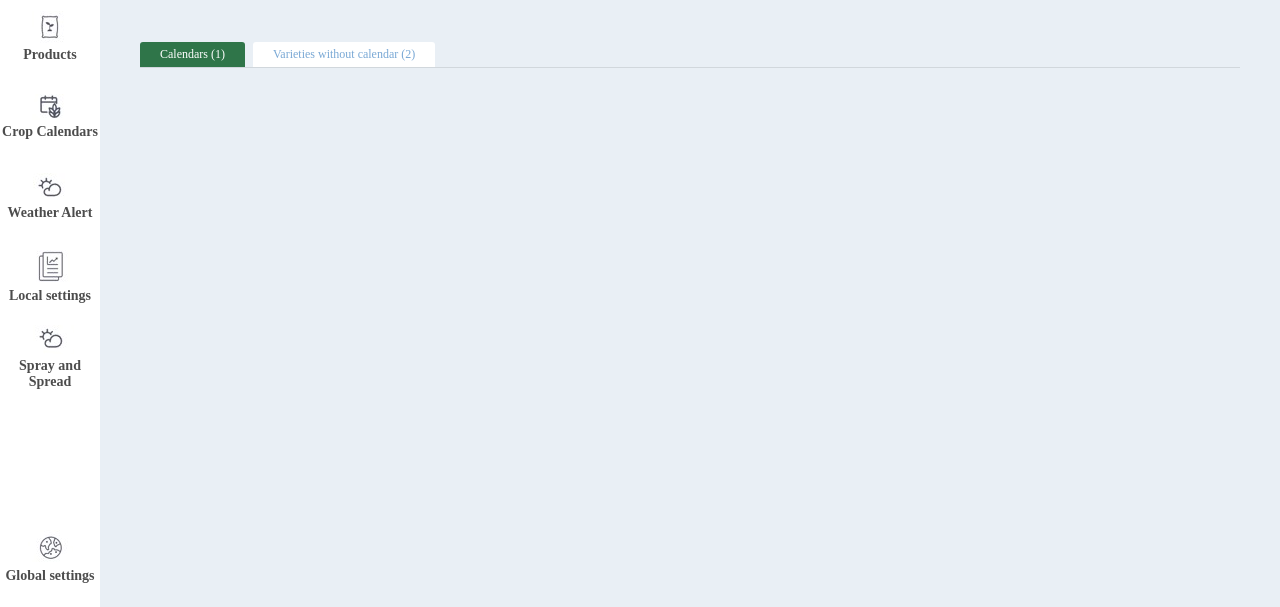
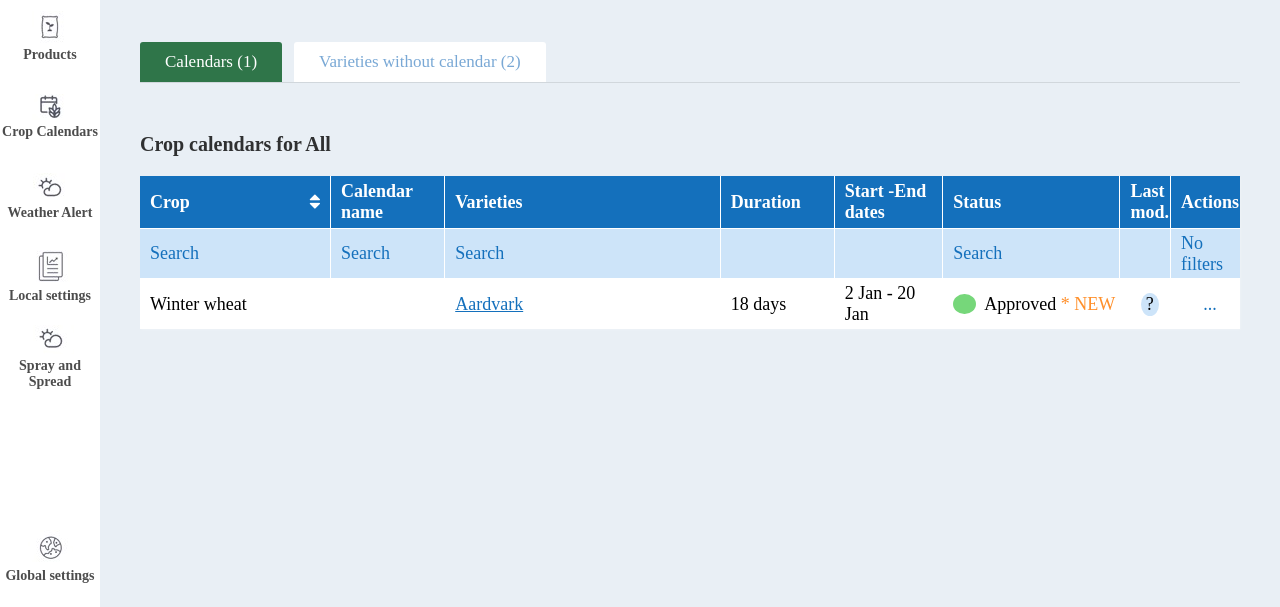
Before and after one commit to dinyoyara/Yara_intern_2023, a website built with webpack: page src/2/index.html in a window 1280 px wide. Shown: the part 193-800 px from the top of the page. Built offline with nearby package versions, Linux system fonts and the light colour scheme.

Commit message:
Add table in second page.

```diff
--- a/src/2/index.html
+++ b/src/2/index.html
@@ -99,6 +99,45 @@
                 <span class="text text-lightblue">Varieties without calendar (2)</span>
             </div>
         </div>
+        <div class="table-container">
+            <div class="title">Crop calendars for All</div>
+            <table class="table">
+                <tr class="row head-row">
+                  <th class="cell cell-head cell-head-regular cell-sort"><span>Crop</span><i class="fa fa-sort"></i></th>
+                  <th class="cell cell-head cell-head-regular">Calendar name</th>
+                  <th class="cell cell-head cell-head-biggest">Varieties</th>
+                  <th class="cell cell-head cell-head-regular">Duration</th>
+                  <th class="cell cell-head cell-head-regular">Start -End dates</th>
+                  <th class="cell cell-head cell-head-bigger">Status</th>
+                  <th class="cell cell-head cell-head-smallest">Last mod.</th>
+                  <th class="cell cell-head cell-head-smaller">Actions</th>
+                </tr>
+                <tr class="row search-row">
+                  <td class="cell">Search</td>
+                  <td class="cell">Search</td>
+                  <td class="cell">Search</td>
+                  <td class="cell"></td>
+                  <td class="cell"></td>
+                  <td class="cell">Search</td>
+                  <td class="cell cell-head-smallest"></td>
+                  <td class="cell cell-text-grey">No filters</td>
+                </tr>
+                <tr class="row last-row">
+                  <td class="cell">Winter wheat</td>
+                  <td class="cell"></td>
+                  <td class="cell cell-text-underline">Aardvark</td>
+                  <td class="cell">18 days</td>
+                  <td class="cell">2 Jan - 20 Jan</td>
+                  <td class="cell">
+                    <span class="green-dot">&nbsp;</span>
+                    <span>Approved</span>
+                    <span class="text-orange">* NEW</span>
+                  </td>
+                  <td class="cell cell-qm cell-head-smallest"><div class="qm">?</div></td>
+                  <td class="cell dots">...</td>
+                </tr>
+              </table>
+        </div>
     </div>
 </body>
 </html>
--- a/src/2/style_2.css
+++ b/src/2/style_2.css
@@ -50,14 +50,14 @@
     border-bottom:  1px solid rgba(0,0,0, 0.1);
 }
 .tabs-container .tab {
-    padding: 0 20px;
-    height: 25px;
+    padding: 0 25px;
+    height: 40px;
     border-top-left-radius: 3px;
     border-top-right-radius: 3px;
     display: flex;
     justify-content: center;
     align-items: center;
-    margin-right: 8px;
+    margin-right: 12px;
 }
 .tabs-container .tab-green {
     background-color: rgba(47,117,73,255);
@@ -66,7 +66,7 @@
     background-color: white;
 }
 .tabs-container .tab .text {
-    font-size: 12px;
+    font-size: 17px;
 }
 .tab .text-white {
     color: white;
@@ -74,3 +74,59 @@
 .tab .text-lightblue {
     color: rgba(121,168,213,255);
 }
+.main_2 .table-container {
+    margin-top: 50px;
+}
+.table-container .title {
+    margin-bottom: 20px;
+    font-size: 20px;
+    font-weight: 600;
+    color: rgba(0,0,0, 0.8);
+}
+.main_2 .table-container .table .row {
+    height: 50px;
+}
+.main_2 .table-container .table .row .cell {
+    width: 11%;
+    font-size: 18px;
+}
+.main_2 .table-container .table .row .cell-head-biggest {
+    width: 29%;
+}
+.main_2 .table-container .table .row .cell-head-bigger {
+    width: 18%;
+}
+.main_2 .table-container .table .row .cell-head-smallest{
+    width: 4%;
+}
+.main_2 .table-container .table .row .cell-head-smaller {
+    width: 7%;
+}
+.table .search-row .cell-text-grey {
+    color: rgba(0,0,0, 0.3);
+    padding-right: 10px;
+}
+.table .last-row .cell-text-underline {
+    color:  rgba(20,112,188,255);
+    text-decoration: underline;
+}
+.table .last-row .cell .green-dot {
+    margin-right: 5px;
+    padding: 0 9px;
+    background-color: rgba(118,215,122,255);
+    border-radius: 100%;
+}
+.table .last-row .cell .text-orange {
+   color: rgba(255,143,42,255);
+}
+.table .last-row .cell-qm .qm{
+    width: 20px;
+}
+.table-container .table .row .cell.cell-head.cell-sort {
+    display: flex;
+    justify-content: space-between;
+    align-items: center;
+    width: 170px;
+    height: 50px;
+    padding-right: 10px;
+}
```
